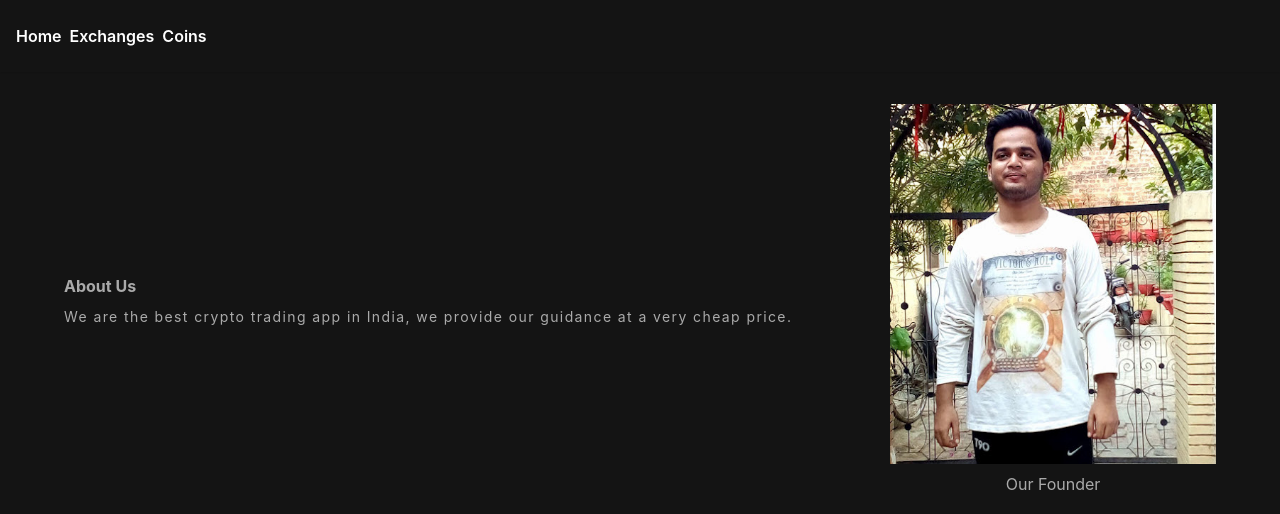
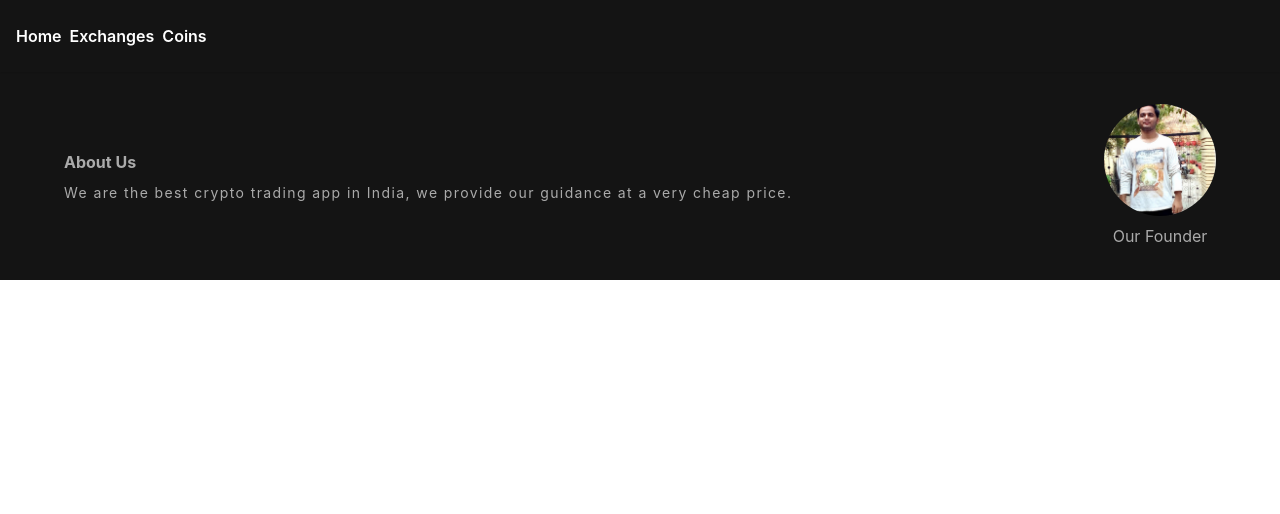
Before and after one commit to amarsrivastava68/coingraph, a React (Create React App) app: page /coin/1 in a window 1280 px wide. Shown: the top 514 px of the page. Built offline with nearby package versions, Linux system fonts and the light colour scheme; no server answers.

Commit message:
Update Footer.jsx

```diff
--- a/src/components/Footer.jsx
+++ b/src/components/Footer.jsx
@@ -1,4 +1,4 @@
-import {  Box, Stack, Text, VStack } from "@chakra-ui/react";
+import {Avatar ,  Box, Stack, Text, VStack } from "@chakra-ui/react";
 import React from "react";
 import amar from "../assets/amar.jpg";
 
@@ -25,7 +25,8 @@ const Footer = () => {
         </VStack>
 
         <VStack>
-          <img src={amar} alt = "" />
+          <Avatar boxSize={"28"} mt={["4", "0"]} src={amar} />
+
           <Text>Our Founder</Text>
         </VStack>
       </Stack>
```
